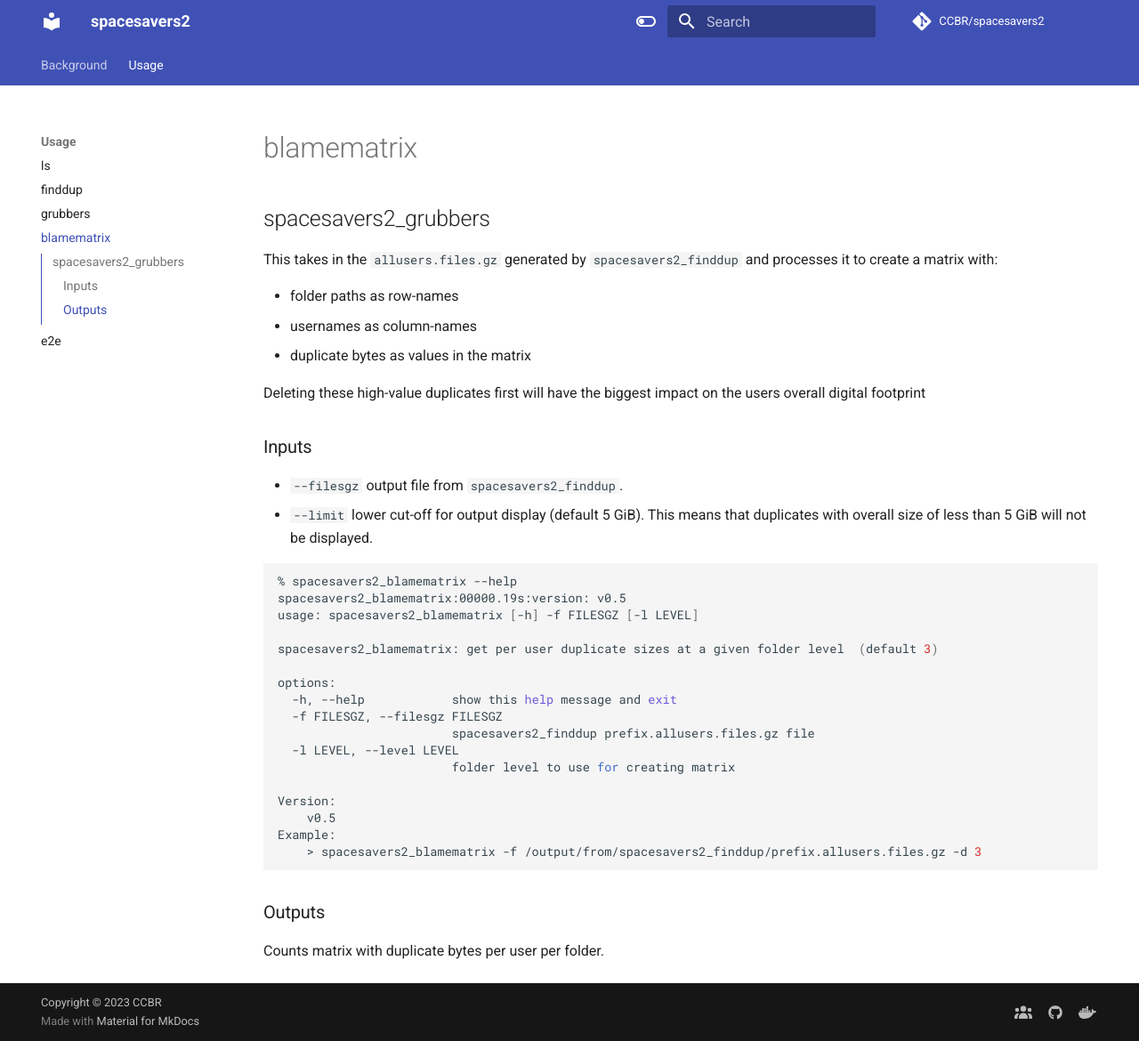
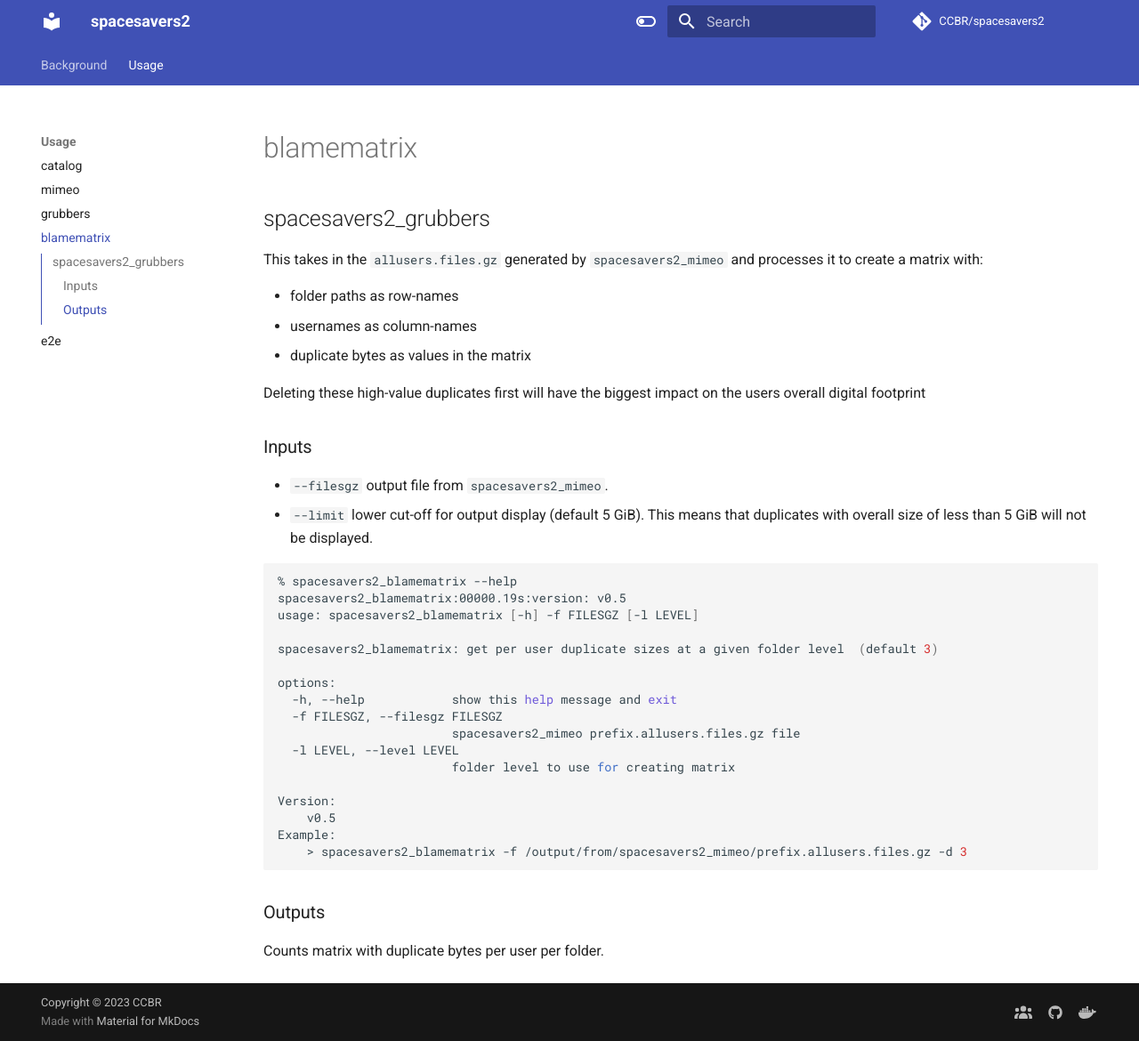
Before and after one commit to abcsFrederick/spacesavers2, an MkDocs documentation site: the page built from docs/blamematrix.md, in a window 1280 px wide and 1170 px high. Shown: the whole window at 89% size. Built offline with MkDocs 1.6.1 and Material for MkDocs 9.7.7, drawn with Linux system fonts in a browser that asks for light colours; comment, search, counter and statistics services are not loaded; the version menu is left out.

Commit message:
name changes ... corresponding docs changes

````diff
--- a/docs/blamematrix.md
+++ b/docs/blamematrix.md
@@ -1,6 +1,6 @@
 ## spacesavers2_grubbers
 
-This takes in the `allusers.files.gz` generated by `spacesavers2_finddup` and processes it to create a matrix with:
+This takes in the `allusers.files.gz` generated by `spacesavers2_mimeo` and processes it to create a matrix with:
 
 - folder paths as row-names
 - usernames as column-names
@@ -10,7 +10,7 @@ Deleting these high-value duplicates first will have the biggest impact on the u
 
 ### Inputs
 
-- `--filesgz` output file from `spacesavers2_finddup`.
+- `--filesgz` output file from `spacesavers2_mimeo`.
 - `--limit` lower cut-off for output display (default 5 GiB). This means that duplicates with overall size of less than 5 GiB will not be displayed.
 
 ```bash
@@ -23,14 +23,14 @@ spacesavers2_blamematrix: get per user duplicate sizes at a given folder level
 options:
   -h, --help            show this help message and exit
   -f FILESGZ, --filesgz FILESGZ
-                        spacesavers2_finddup prefix.allusers.files.gz file
+                        spacesavers2_mimeo prefix.allusers.files.gz file
   -l LEVEL, --level LEVEL
                         folder level to use for creating matrix
 
 Version:
     v0.5
 Example:
-    > spacesavers2_blamematrix -f /output/from/spacesavers2_finddup/prefix.allusers.files.gz -d 3
+    > spacesavers2_blamematrix -f /output/from/spacesavers2_mimeo/prefix.allusers.files.gz -d 3
 ```
 
 ### Outputs
--- a/mkdocs.yml
+++ b/mkdocs.yml
@@ -92,8 +92,8 @@ markdown_extensions:
 nav:
   - Background : index.md
   - Usage:
-    - ls: ls.md
-    - finddup: finddup.md
+    - catalog: catalog.md
+    - mimeo: mimeo.md
     - grubbers: grubbers.md
     - blamematrix: blamematrix.md
     - e2e: e2e.md
````
Also changed, not shown: README.md (+2 -2 lines), docs/grubbers.md (+4 -4 lines), docs/index.md (+2 -2 lines), docs/catalog.md (renamed from docs/ls.md), docs/mimeo.md (renamed from docs/finddup.md), 4 other files.
